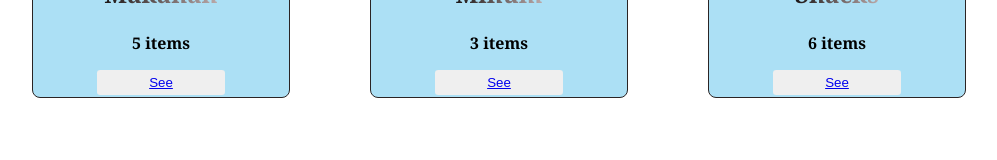
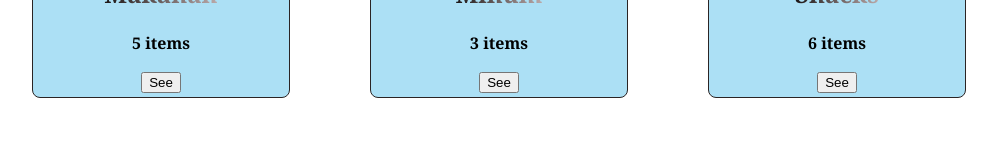
Before and after one commit to Tomba-Hopkins/project-vue, a Vue app in the folder menu-warung/: page / in a window 1280 px wide. Shown: the part 505-665 px from the top of the page, without its empty margins (101-1098 px from the left). Built offline with nearby package versions, Linux system fonts and the light colour scheme.

Commit message:
routerlink

```diff
--- a/menu-warung/src/components/CardType.vue
+++ b/menu-warung/src/components/CardType.vue
@@ -2,7 +2,9 @@
     const { card } = defineProps(["card"])
     console.log(card)
 
-    const pindah = () => `/${card.title}`
+    import { RouterLink } from 'vue-router';
+
+    // const pindah = () => `/${card.title}`
 </script>
 
 <template>
@@ -10,7 +12,8 @@
         <img :src="card.img" :alt="card.title">
         <h2>{{ card.title }}</h2>
         <p>{{ card.items.length }} items</p>
-        <button type="button" class="liat"><a :href="pindah()">See</a></button>
+        <RouterLink :to="`/${card.title}`"><button type="button" >See</button></RouterLink>
+
       </div>
 </template>
 
```
